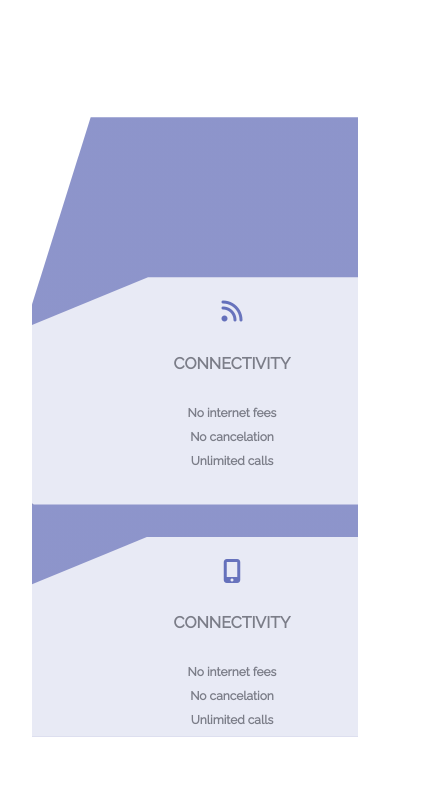
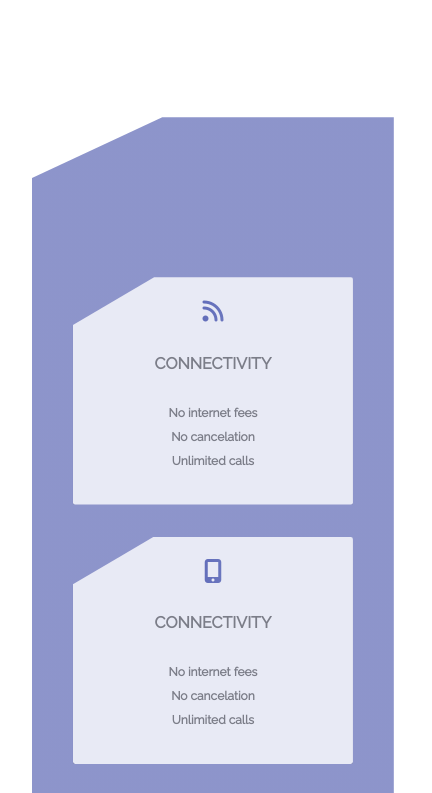
Before and after one commit to mehrnaz98/sim-company, a website: page starter/index.html in a window 390 px wide. Shown: the part 725-1518 px from the top of the page, 432 px wide, since content can reach past the window. Drawn offline with Linux system fonts and the light colour scheme.

Commit message:
made specification cards responsive

```diff
--- a/sass/components/_specification-card.scss
+++ b/sass/components/_specification-card.scss
@@ -7,6 +7,10 @@
   clip-path: polygon(100% 0, 100% 100%, 0 100%, 0 21%, 29% 0%);
   transition: transform 200ms ease-in-out;
   opacity: 80%;
+
+  @include respond-to(tablet) {
+  }
+
   &:hover {
     transform: scale(1.05);
     background-color: black;
--- a/sass/layout/_grid.scss
+++ b/sass/layout/_grid.scss
@@ -29,6 +29,10 @@
     width: 50rem;
   }
 
+  @include respond-to(tablet) {
+    width: 35rem;
+  }
+
   .col-1-of-2 {
     width: calc((100% - #{$horizontal-gutter}) / 2);
   }
--- a/sass/pages/_home.scss
+++ b/sass/pages/_home.scss
@@ -7,7 +7,7 @@ body {
   display: flex;
   align-items: center;
   justify-content: center;
-  @include respond-to(phone) {
+  @include respond-to(tablet) {
     display: block;
   }
 }
@@ -25,6 +25,11 @@ body {
   clip-path: polygon(18% 0px, 100% 0, 100% 86%, 0px 86%, 0 26%);
   height: 400px;
   width: 100%;
+  @include respond-to(tablet) {
+    height: 1200px;
+    width: 111%;
+    clip-path: polygon(36% 0px, 100% 0, 100% 86%, 0px 86%, 0 4%);
+  }
 }
 
 .section-plan-cards {
```
Also changed, not shown: starter/css/style.css.
